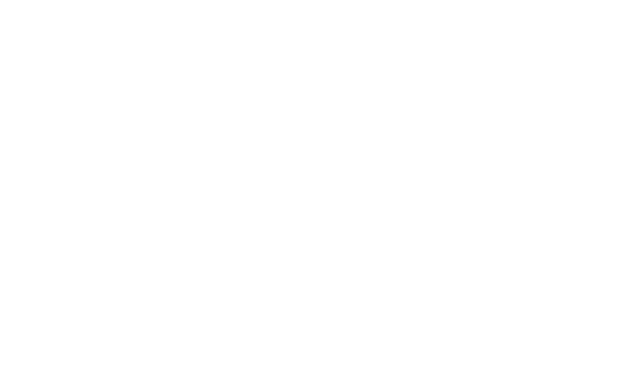
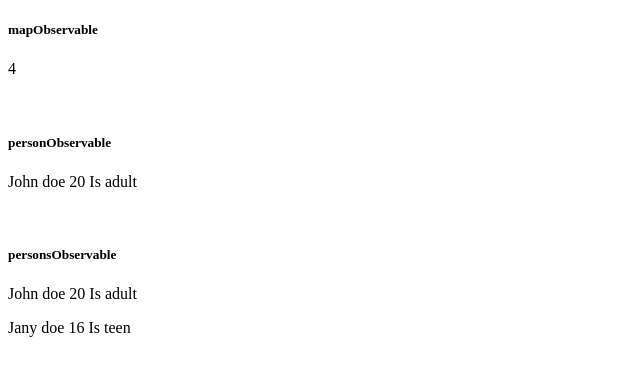
Before and after one commit to kalinskilk/ng-rxjs, an Angular app: page /map-operator in a window 1280 px wide. Before the commit this address led to /. Shown: the top 376 px of the page, without its empty margins (0-640 px from the left). Built offline with nearby package versions, Linux system fonts and the light colour scheme.

Commit message:
feat: add map operator

```diff
--- a/src/app/app.routes.ts
+++ b/src/app/app.routes.ts
@@ -1,4 +1,5 @@
 import { Routes } from '@angular/router';
+import { MapOperatorComponent } from './map-operator/map-operator.component';
 import { ObservableComponent } from './observable/observable.component';
 import { OfOperatorComponent } from './of-operator/of-operator.component';
 
@@ -11,4 +12,8 @@
     path: 'of-operator',
     component: OfOperatorComponent,
   },
+  {
+    path: 'map-operator',
+    component: MapOperatorComponent,
+  },
 ];
--- /dev/null
+++ b/src/app/map-operator/map-operator.component.ts
@@ -0,0 +1,78 @@
+import { CommonModule } from '@angular/common';
+import { Component } from '@angular/core';
+import { map, of } from 'rxjs';
+
+@Component({
+  selector: 'app-map-operator',
+  standalone: true,
+  imports: [CommonModule],
+  template: `
+    <h5>mapObservable</h5>
+    <p>{{ mapObservable | async }}</p>
+
+    <br />
+    <h5>personObservable</h5>
+    <p *ngIf="personObservable | async as person">
+      {{ person.name }}
+      {{ person.age }}
+      {{ person.teen }}
+    </p>
+    <br />
+    <h5>personsObservable</h5>
+    <p *ngFor="let person of personsObservable | async">
+      {{ person.name }}
+      {{ person.age }}
+      {{ person.teen }}
+    </p>
+  `,
+  styleUrl: './map-operator.component.scss',
+})
+export class MapOperatorComponent {
+  /**
+   * Aqui criamos um observable com o of operator e aplicamos o map operator.
+   * O map operator, funciona quase como o map do javascript, em que ele mapeia o observable  retorna um novo dado.
+   * No caso em questao, emitimos um valor numerico 2 e muliplicamos ele por 2
+   */
+  mapObservable = of(2).pipe(map((val) => val * 2));
+
+  /**
+   * Aqui criamos um observable com o of operator e aplicamos o map operator.
+   * No caso em questao, emitimos o objeto { age: 20, name: 'John doe' }
+   * e mapeamos ele para um novo objeto { age: 20, name: 'John doe', teen: 'Is teen' }
+   */
+  personObservable = of({ age: 20, name: 'John doe' }).pipe(
+    map((val) => ({
+      age: val.age,
+      name: val.name,
+      teen: val.age < 18 ? 'Is teen' : 'Is adult',
+    }))
+  );
+
+  /**
+   * Aqui criamos um observable com o of operator e aplicamos o map operator.
+   * No caso em questao, emitimos o array [{ age: 20, name: 'John doe' }, { age: 16, name: 'Jany doe' }]
+   * e mapeamos ele para um novo array [{ age: 20, name: 'John doe', teen: 'Is teen' }, { age: 16, name: 'Jany doe', teen: 'Is teen' }]
+   */
+  personsObservable = of([
+    { age: 20, name: 'John doe' },
+    { age: 16, name: 'Jany doe' },
+  ]).pipe(
+    map((people) =>
+      people.map((person) => ({
+        ...person,
+        teen: person.age < 18 ? 'Is teen' : 'Is adult',
+      }))
+    )
+  );
+
+  constructor() {
+    /* Aqui assinamos e imprimimos o valor quando emitido pelo observable. */
+    this.mapObservable.subscribe((value) => console.log(value));
+
+    /* Aqui assinamos e imprimimos o valor quando emitido pelo observable. */
+    this.personObservable.subscribe((value) => console.log(value));
+
+    /* Aqui assinamos e imprimimos o valor quando emitido pelo observable. */
+    this.personsObservable.subscribe((value) => console.log(value));
+  }
+}
```
Also changed, not shown: src/app/map-operator/map-operator.component.scss (added).
